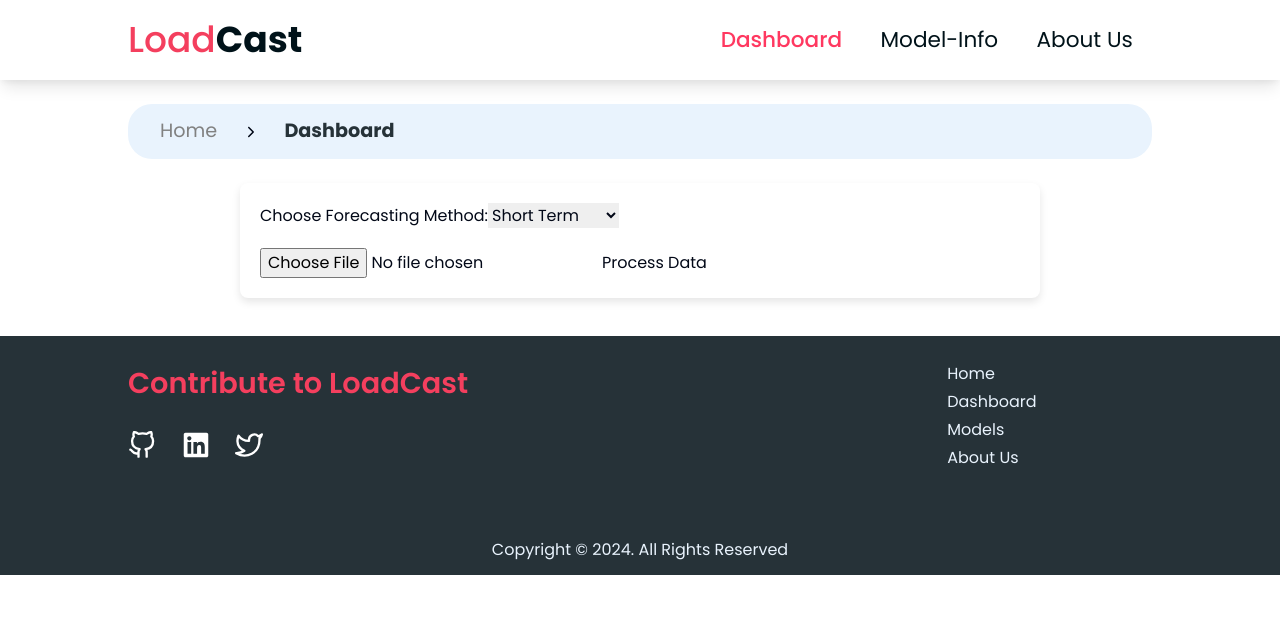
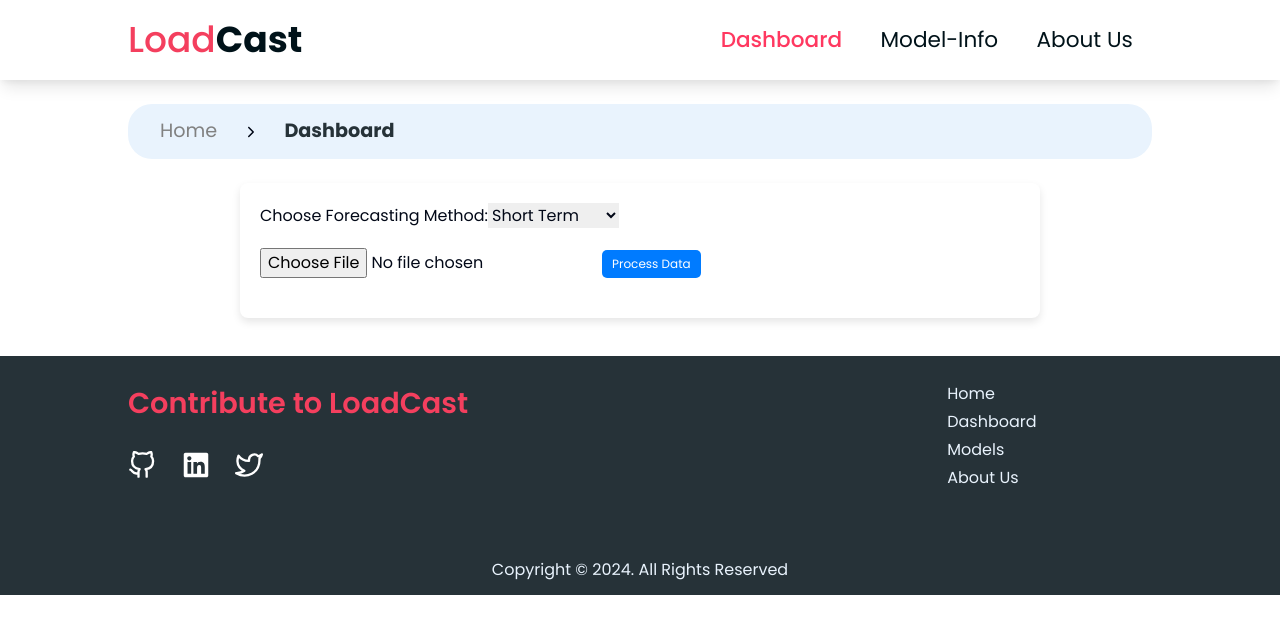
Before and after one commit to tusharzalte/dailypredictions.reactjs, a React (Create React App) app: page /Dashboard in a window 1280 px wide. Shown: the top 634 px of the page. Built offline with nearby package versions, Linux system fonts and the light colour scheme.

Commit message:
add button styling

```diff
--- a/src/components/DashboardForm/DashboardForm.jsx
+++ b/src/components/DashboardForm/DashboardForm.jsx
@@ -131,10 +131,8 @@ const DashboardForm = () => {
         </select>
       </div>
       <input type="file" accept=".csv" onChange={handleFileChange} />
-      <button onClick={handleUpload}>Process Data</button>
-      <div
-
-      >
+      <button onClick={handleUpload} style={styles.buttonStyle}>Process Data</button>
+      <div style={styles.graph}>
       {chartData.labels && <Line data={chartData}  options={{
 
           scales: {
@@ -156,7 +154,6 @@ const DashboardForm = () => {
     </div>
   );
 };
-
 const styles = {
   container: {
     maxWidth: '800px',
@@ -165,6 +162,18 @@ const styles = {
     boxShadow: '0 4px 8px rgba(0,0,0,0.1)',
     borderRadius: '8px',
     backgroundColor: '#fff',
+  },
+  graph: {
+    paddingTop:"20px"
+  },
+  buttonStyle: {
+    padding: '5px 10px', // Medium size padding
+    fontSize: '12px', // Readable font size
+    backgroundColor: '#007bff', // Bootstrap primary color
+    color: 'white',
+    border: 'none',
+    borderRadius: '5px',
+    cursor: 'pointer'
   },
   header: {
     marginBottom: '20px',
```
